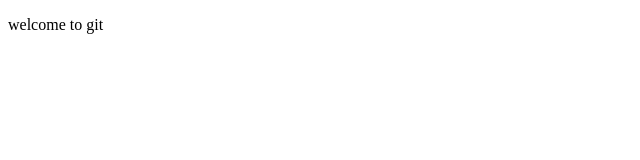
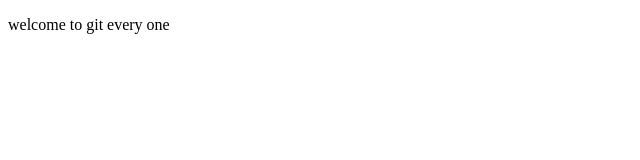
Before and after one commit to mohrateachcampus/teachcampus-one1, a plain HTML site: page index.html in a window 1280 px wide. Shown: the full height of the page, 0-640 px from the left. Drawn offline with Linux system fonts and the light colour scheme.

Commit message:
edit root branch

```diff
--- a/index.html
+++ b/index.html
@@ -4,7 +4,7 @@
 	<title>world</title>
 </head>
 <body>
-	<p>welcome to git</p>
+	<p>welcome to git every one</p>
 
 </body>
 </html>
```
